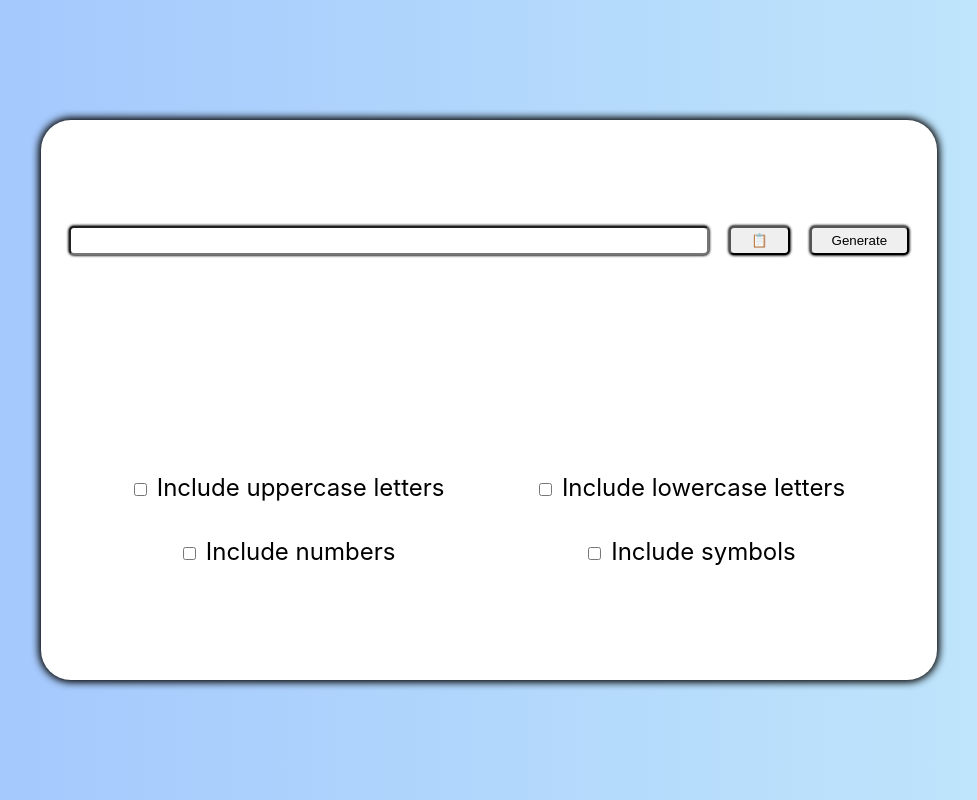
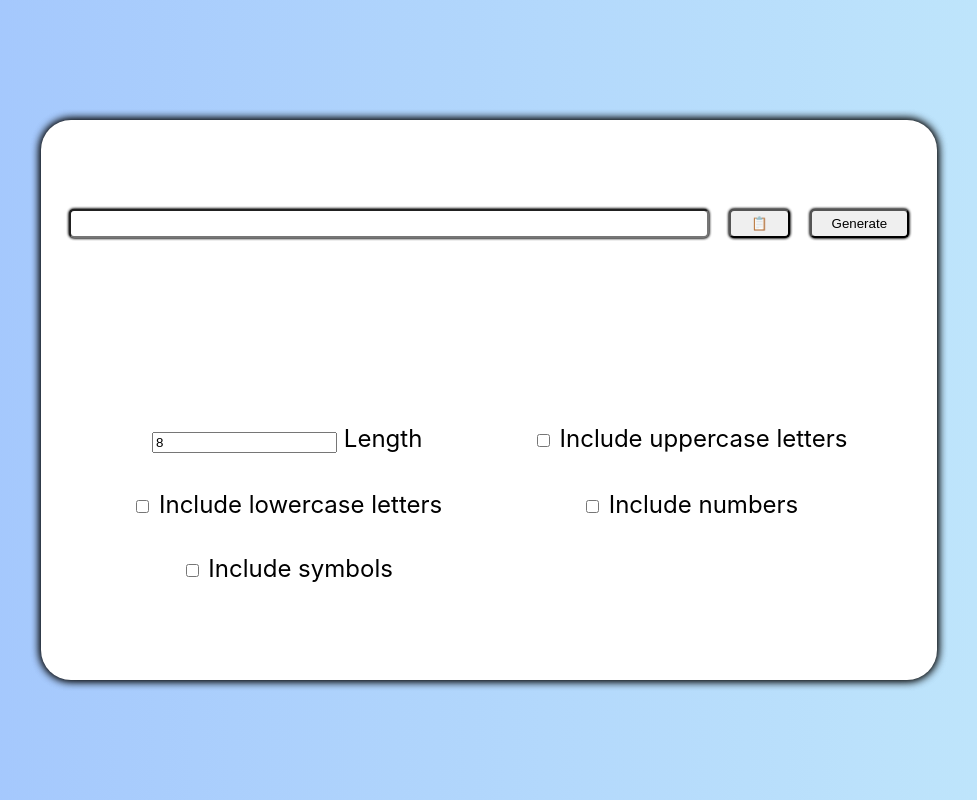
Before and after one commit to Chaitanya-Raj/password-generator, a React (Create React App) app: page / in a window 1280 px wide. Shown: the whole page, without its empty margins (151-1128 px from the left). Built offline with nearby package versions, Linux system fonts and the light colour scheme.

Commit message:
implement password generation with regex

```diff
--- a/src/App.css
+++ b/src/App.css
@@ -8,6 +8,12 @@
   background: white;
   box-shadow: 0 0 10px black, 0 0 10px black;
   border-radius: 30px;
+}
+
+#result {
+  display: flex;
+  width: auto;
+  flex-wrap: wrap;
 }
 
 #password,
@@ -29,9 +35,6 @@
   flex-wrap: wrap;
 }
 
-.option {
-}
-
 @media screen and (min-width: 1000px) {
   label {
     font-size: 1.5rem;
@@ -46,7 +49,13 @@
   }
 }
 
-@media screen and (max-width: 1000px) {
+@media screen and (max-width: 500px) {
+  .container {
+  }
+  #result {
+    justify-content: center;
+  }
+
   #options {
     flex-direction: column;
   }
--- a/src/App.js
+++ b/src/App.js
@@ -1,24 +1,41 @@
 import React, { useState, useEffect } from "react";
+import RandExp from "randexp";
 import "./App.css";
+
+// const uppercase = "ABCDEFGHIJKLMNOPQRSTUVWXYZ";
+// const lowercase = "abcdefghijklmnopqrstuvwxyz";
+// const numbers = "0123456789";
+// const symbols = "!@#$%&.";
 
 function App() {
   const [password, setPassword] = useState("");
-  const [uppercase, setUppercase] = useState(false);
-  const [lowercase, setLowercase] = useState(false);
-  const [numbers, setNumbers] = useState(false);
-  const [symbols, setSymbols] = useState(false);
+  const [isUppercase, setIsUppercase] = useState(false);
+  const [isLowercase, setIsLowercase] = useState(false);
+  const [isNumber, setIsNumber] = useState(false);
+  const [isSymbol, setIsSymbol] = useState(false);
+  const [len, setLen] = useState(8);
+
+  useEffect(() => {}, []);
 
   useEffect(() => {
     console.log("pass", password);
-    console.log("up", uppercase);
-    console.log("low", lowercase);
-    console.log("num", numbers);
-    console.log("sym", symbols);
-  }, [password, uppercase, lowercase, numbers, symbols]);
+    console.log("up", isUppercase);
+    console.log("low", isLowercase);
+    console.log("num", isNumber);
+    console.log("sym", isSymbol);
+    console.log("len", len);
+  }, [password, isUppercase, isLowercase, isNumber, isSymbol, len]);
 
   return (
     <div className="container">
-      <input type="text" name="password" id="password" />
+      <div id="result">
+        <input
+          type="text"
+          name="password"
+          id="password"
+          value={password}
+          readOnly
+        />
         <button id="copy">
           <span role="img" aria-label="clipboard">
             &#128203;
@@ -26,18 +43,37 @@ function App() {
         </button>
         <button
           id="generate"
-        onClick={() => setPassword(document.getElementById("password").value)}
+          onClick={() => {
+            let re = "";
+            if (isLowercase) re += "a-z";
+            if (isUppercase) re += "A-Z";
+            if (isNumber) re += "0-9";
+            if (isSymbol) re += "!@#%&";
+            let randexp = new RandExp(`[${re}]{${len}}`);
+            setPassword(randexp.gen());
+          }}
         >
           Generate
         </button>
+      </div>
       <div id="options">
+        <div className="option">
+          <input
+            type="number"
+            id="length"
+            name="length"
+            value={len}
+            onChange={(e) => setLen(e.target.value)}
+          />
+          <label htmlFor="isUppercase"> Length </label>
+        </div>
         <div className="option">
           <input
             type="checkbox"
             id="uppercase"
             name="uppercase"
-            value={uppercase}
-            onChange={() => setUppercase(!uppercase)}
+            checked={isUppercase}
+            onChange={() => setIsUppercase(!isUppercase)}
           />
           <label htmlFor="uppercase"> Include uppercase letters</label>
         </div>
@@ -46,30 +82,30 @@ function App() {
             type="checkbox"
             id="lowercase"
             name="lowercase"
-            value={lowercase}
-            onChange={() => setLowercase(!lowercase)}
+            checked={isLowercase}
+            onChange={() => setIsLowercase(!isLowercase)}
           />
           <label htmlFor="lowercase"> Include lowercase letters</label>
         </div>
         <div className="option">
           <input
             type="checkbox"
-            id="numbers"
-            name="numbers"
-            value={numbers}
-            onChange={() => setNumbers(!numbers)}
+            id="number"
+            name="number"
+            checked={isNumber}
+            onChange={() => setIsNumber(!isNumber)}
           />
-          <label htmlFor="numbers"> Include numbers</label>
+          <label htmlFor="number"> Include numbers</label>
         </div>
         <div className="option">
           <input
             type="checkbox"
-            id="symbols"
-            name="symbols"
-            value={symbols}
-            onChange={() => setSymbols(!symbols)}
+            id="symbol"
+            name="symbol"
+            checked={isSymbol}
+            onChange={() => setIsSymbol(!isSymbol)}
           />
-          <label htmlFor="symbols"> Include symbols</label>
+          <label htmlFor="symbol"> Include symbols</label>
         </div>
       </div>
     </div>
--- a/src/index.css
+++ b/src/index.css
@@ -14,6 +14,7 @@ body {
   align-items: center;
   min-height: 100vh;
   background: linear-gradient(90deg, #a1c4fd, #c2e9fb);
+  /* linear-gradient(90deg, rgb(51, 54, 56), rgb(5, 58, 82)) */
 }
 
 code {
```
Lines whose indentation alone changed are shown as unchanged.
